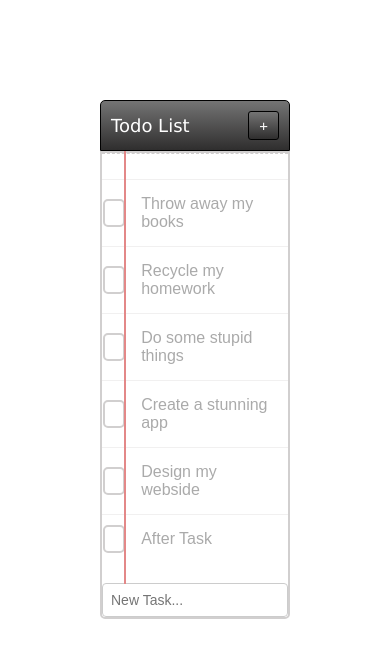
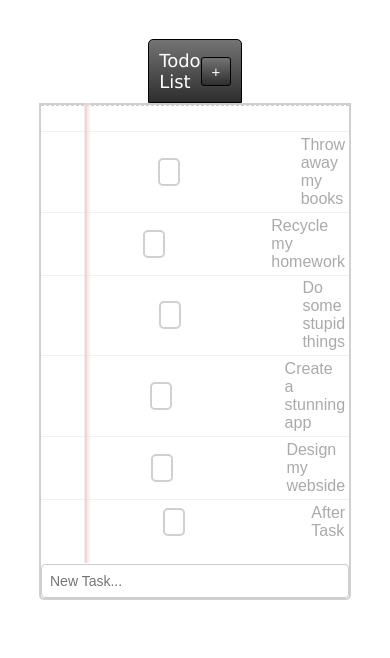
Before and after one commit to BaudraccoA/Trabajo-Final-Integrador-React-master, a React (Vite) app: page / in a window 390 px wide. Shown: the top 658 px of the page. Built offline with nearby package versions, Linux system fonts and the light colour scheme; a web font is replaced by a local one.

Commit message:
se agrega responsive a la pagina desde css

```diff
--- a/src/Components/Task/TaskForm.css
+++ b/src/Components/Task/TaskForm.css
@@ -1,5 +1,5 @@
 .todo-list-container {
-    max-width: 400px;
+    max-width: 30%;
     margin:auto;
   }
 
--- a/src/Components/Task/TaskItem.jsx
+++ b/src/Components/Task/TaskItem.jsx
@@ -39,7 +39,9 @@ const TaskItem = ({ task, onTaskComplete, onDeleteTask, onEditTask }) => {
 
   const handleBlur = () => {
     if (!blockClick) {
-      handleSaveEdit();
+      // Llama a onAddTask con el valor actual del input
+      onAddTask(editedDescription);
+      setIsEditing(false);
     }
   };
 
--- a/src/Components/Task/TaskList.css
+++ b/src/Components/Task/TaskList.css
@@ -1,32 +1,44 @@
 
 body {
-    margin:100px;
+    margin:10%;
 
   }
 
   .task-list-container {
     font-family: 'Fuzzy Bubbles', sans-serif;
-    max-width: 400px;
+    max-width: 30%;
     margin: auto;
     position: relative;
   }
 
   .folder-sheet div{
     color: #aaa; /* Color gris suave para el texto de la tarea */
+
   }
 
-  /* Línea vertical en toda la página */
+  /* Línea vertical en toda la página principal */
   .vertical-line {
     position: absolute;
     top: 0;
-    bottom: 35px;
+    bottom: 37px;
     left: 13%;
     transform: translateX(-50%);
-    width: 2px;
-    background-color: #e38888;
+    width: 3px;
+    background-color: #f0d6d6;
     margin-right: 20px; /* Ajusta este valor según sea necesario */
   }
 
+  /* Nueva línea vertical secundaria */
+  .vertical-line-new {
+    position: absolute;
+    top: 0;
+    bottom: 37px;
+    left: 14%;
+    transform: translateX(-50%);
+    width: 1px;
+    background-color: #f4e4e4;
+    margin-right: 20px;
+  }
 
   .folder-sheet {
     border: 2px solid #d1cfcf;
@@ -64,7 +76,7 @@ body {
 
   .right-column {
     flex: 1;
-    padding: 15px; /* Espaciado para la descripción de la tarea */
+    padding: 1vw; /* Espaciado para la descripción de la tarea */
   }
 
   .new-task-input-bottom{
@@ -74,3 +86,23 @@ body {
     color:#9b97a3;
 
   }
+
+  @media only screen and (max-width: 600px) {
+    /* Estilos para pantallas pequeñas */
+    .task-list-container {
+        max-width: 100%;
+    }
+
+    .left-column {
+        width: 100%; /* Ocupar todo el ancho en pantallas pequeñas */
+    }
+
+    .vertical-line {
+      left: 15%; /* Ajusta este valor según sea necesario */
+  }
+
+  .vertical-line-new {
+      left: 16%; /* Ajusta este valor según sea necesario */
+  }
+
+}
--- a/src/Components/Task/TaskList.jsx
+++ b/src/Components/Task/TaskList.jsx
@@ -19,17 +19,18 @@ const TaskList = ({ tasks, onTaskComplete, onDeleteTask, onEditTask, onSaveEdit,
   return (
      <div className="task-list-container">
       <div className='vertical-line'></div>
-      <div className="folder-sheet">
-        <div className="empty-row"></div>
-        {tasks.map((task) => (
-          <TaskItem
+       <div class="vertical-line-new"></div>
+        <div className="folder-sheet">
+         <div className="empty-row"></div>
+          {tasks.map((task) => (
+           <TaskItem
             key={task.id}
             task={task}
             onTaskComplete={onTaskComplete}
             onDeleteTask={onDeleteTask}
             onEditTask={onEditTask}
             onSaveEdit={onSaveEdit}
-          />
+           />
         ))}
         {/* Nuevo input para agregar tarea al final de la lista */}
         <div className="new-task-input-bottom">
```
